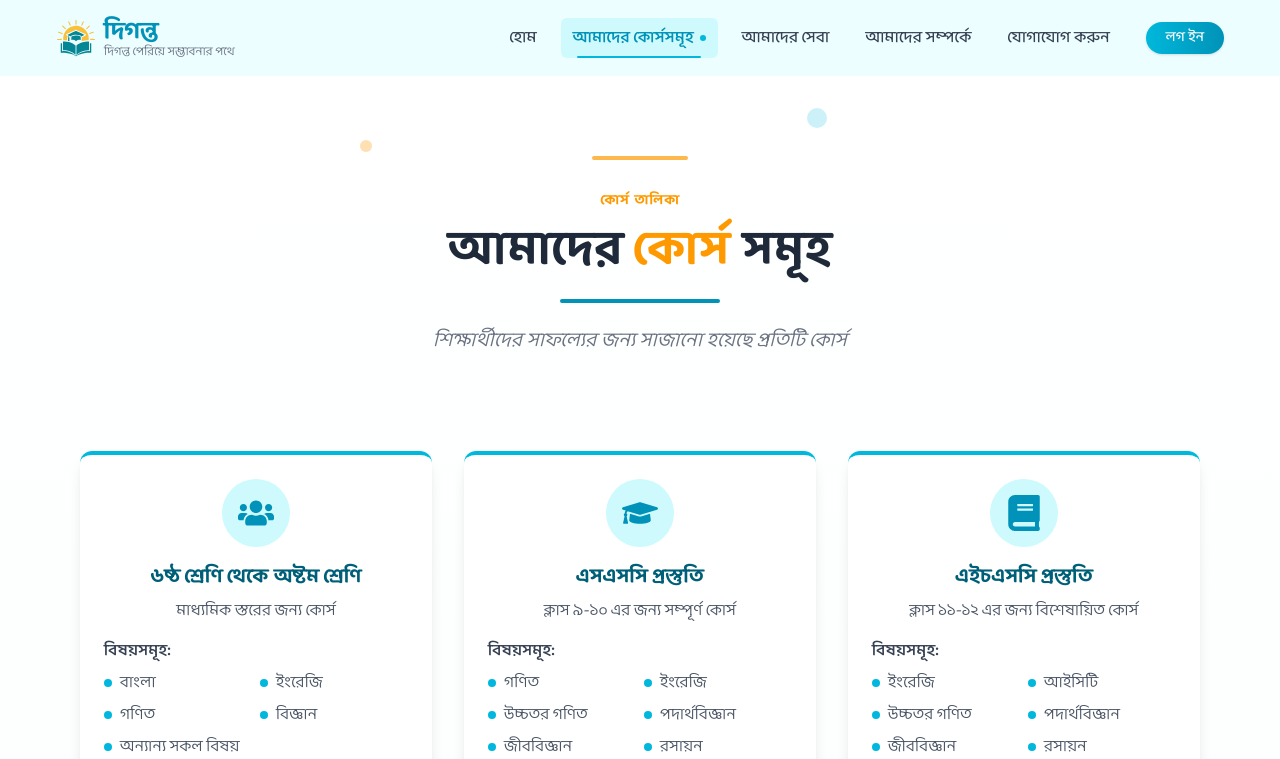
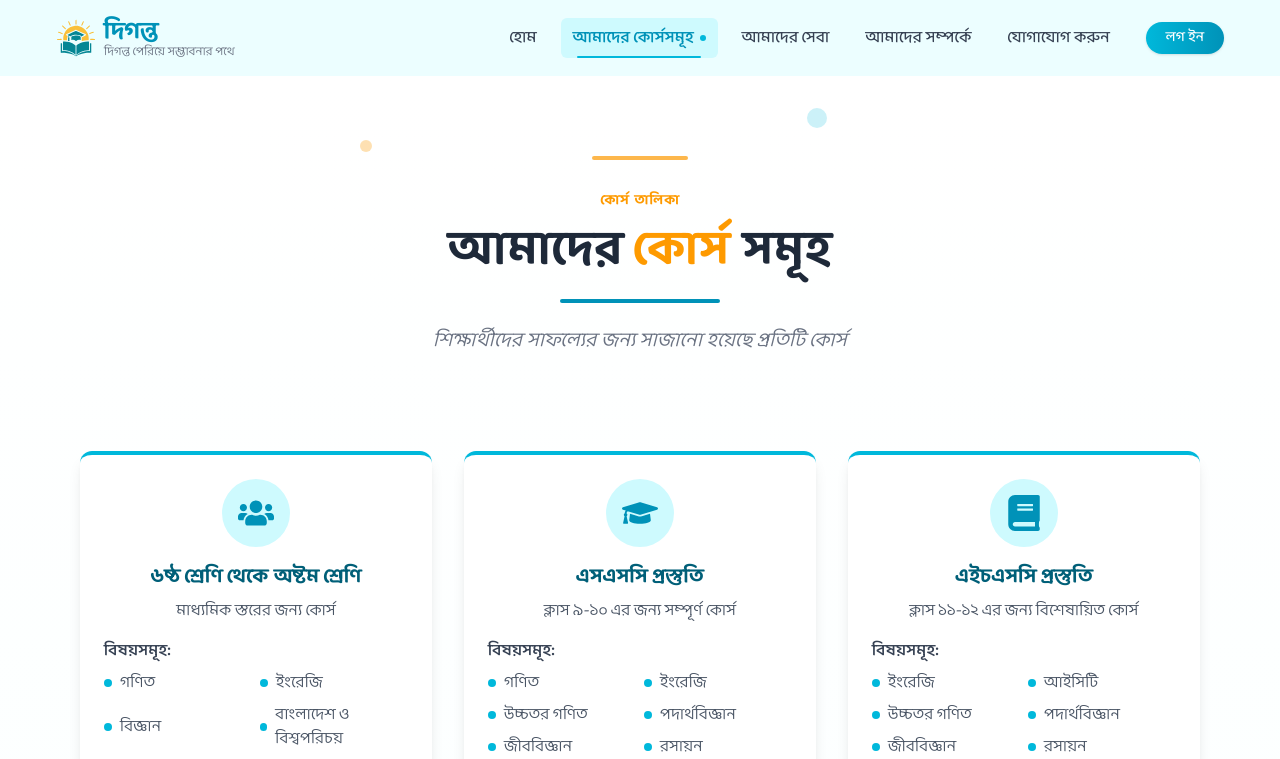
Before and after one commit to NahinIntesher/diganta, a Next.js app: page /our-courses in a window 1280 px wide. Shown: the top 759 px of the page. Built offline with nearby package versions, Linux system fonts and the light colour scheme.

Commit message:
fixed the class banner

```diff
--- a/src/components/Courses.js
+++ b/src/components/Courses.js
@@ -15,7 +15,7 @@ export const courses = [
     title: "৬ষ্ঠ শ্রেণি থেকে অষ্টম শ্রেণি",
     icon: <FaUsers className="text-4xl text-cyan-600" />,
     description: "মাধ্যমিক স্তরের জন্য কোর্স",
-    subjects: ["বাংলা", "ইংরেজি", "গণিত", "বিজ্ঞান", "অন্যান্য সকল বিষয়"],
+    subjects: ["গণিত", "ইংরেজি", "বিজ্ঞান", "বাংলাদেশ ও বিশ্বপরিচয়", "বাংলা", "অন্যান্য সকল বিষয়"],
     features: [
       "ছাত্র-শিক্ষক অনুপাত ১:১০",
       "বেসিক ক্লিয়ারেন্স ক্লাস",
```
